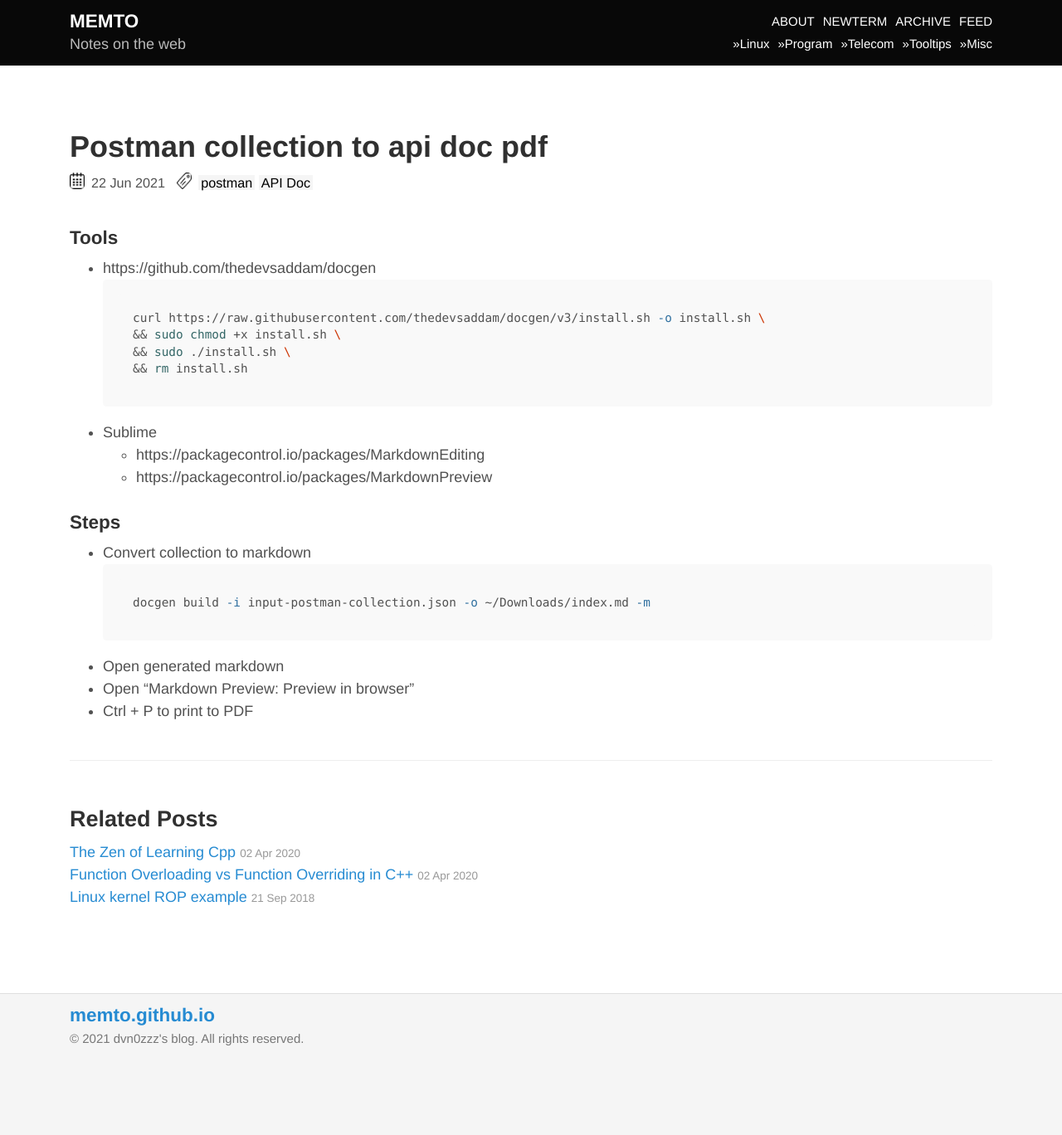
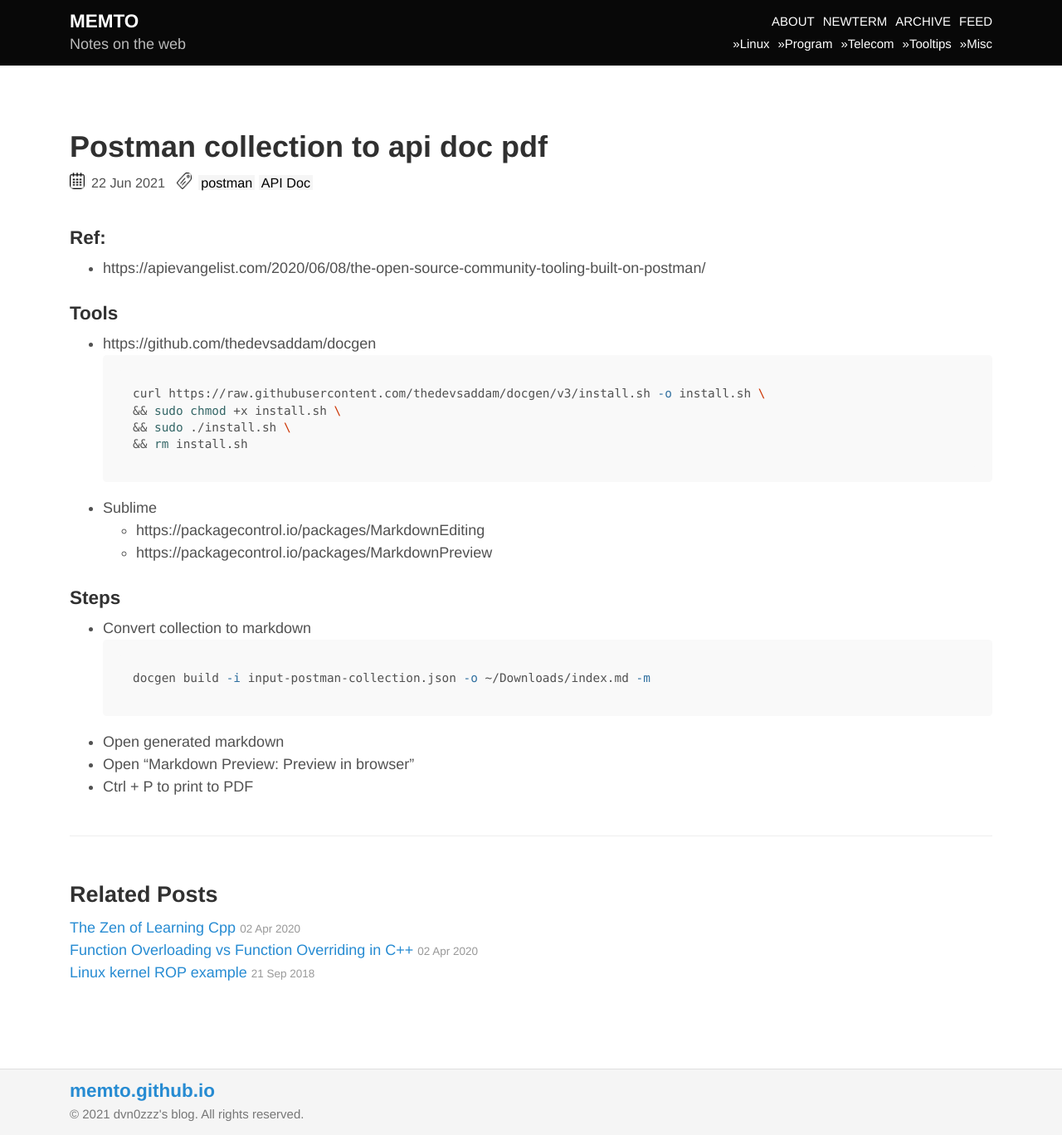
Before and after one commit to memto/memto.github.io, a Jekyll site: the page built from _posts/2021-06-22-postman-collection-to-api-doc-pdf.md, in a window 1280 px wide. Shown: the whole page at 83% size. Built offline with Jekyll 4.4.1, drawn with Linux system fonts in a browser that asks for light colours; nearby versions of some CDN libraries; comment, search, counter and statistics services are not loaded; before the commit the page ends 1277 px from its top, so only the background shows below that.

Commit message:
Update 2021-06-22-postman-collection-to-api-doc-pdf.md

````diff
--- a/_posts/2021-06-22-postman-collection-to-api-doc-pdf.md
+++ b/_posts/2021-06-22-postman-collection-to-api-doc-pdf.md
@@ -11,6 +11,9 @@ tags:
   - postman
   - API Doc
 ---
+### Ref:
+- https://apievangelist.com/2020/06/08/the-open-source-community-tooling-built-on-postman/
+
 ### Tools
 - https://github.com/thedevsaddam/docgen
 ```bash
````
